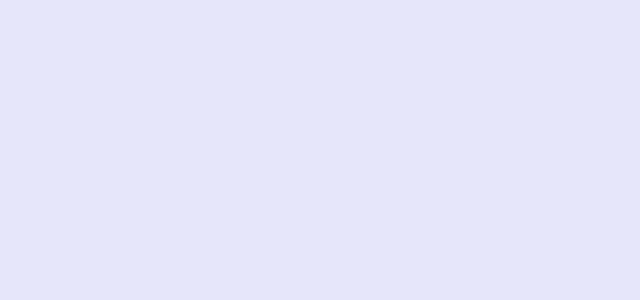
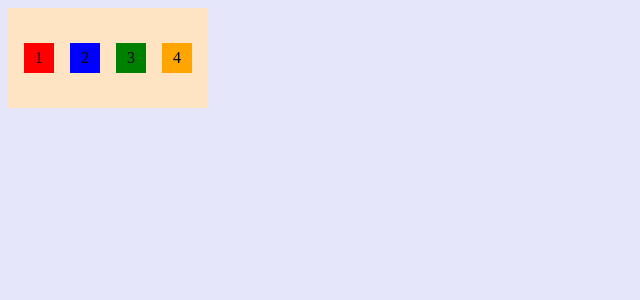
Before and after one commit to lbrantcollins/MasterMind-old, a PHP site: page / in a window 1280 px wide. Before the commit the part shown is empty. Shown: the top 300 px of the page, without its empty margins (0-640 px from the left). Run offline with PHP 8.4, Linux system fonts and the light colour scheme.

Commit message:
display a div with the four available colors

```diff
--- a/css/style.css
+++ b/css/style.css
@@ -1,3 +1,40 @@
 body {
 	background-color: lavender;
 }
+
+.guess-row {
+	display: flex;
+}
+
+.container {
+	display: flex;
+	justify-content: space-evenly;
+	align-items: center;
+	width: 200px;
+	height: 100px;
+	background-color: bisque;
+}
+
+.colors {
+	display: flex;
+	justify-content: space-around;
+	align-items: center;
+	width: 30px;
+	height: 30px;
+}
+
+#peg1 {
+	background-color: red;
+}
+
+#peg2 {
+	background-color: blue;
+}
+
+#peg3 {
+	background-color: green;
+}
+
+#peg4 {
+	background-color: orange;
+}
--- a/index.html
+++ b/index.html
@@ -8,13 +8,21 @@
 </head>
 <body>
 
-	<div class="row">
+	<div class="rows">
 		<div class="guess">
 		</div>
 		<div class="response">
 		</div>
 	</div>
 
+	<div class="container">
+		<div class="colors" id="peg1">1</div>
+		<div class="colors" id="peg2">2</div>
+		<div class="colors" id="peg3">3</div>
+		<div class="colors" id="peg4">4</div>
+	</div>
+
+
 <body>
 	<script type="text/javascript" src="js/app.js"></script>
 </body>
```
Also changed, not shown: js/app.js (+9 -5 lines).
